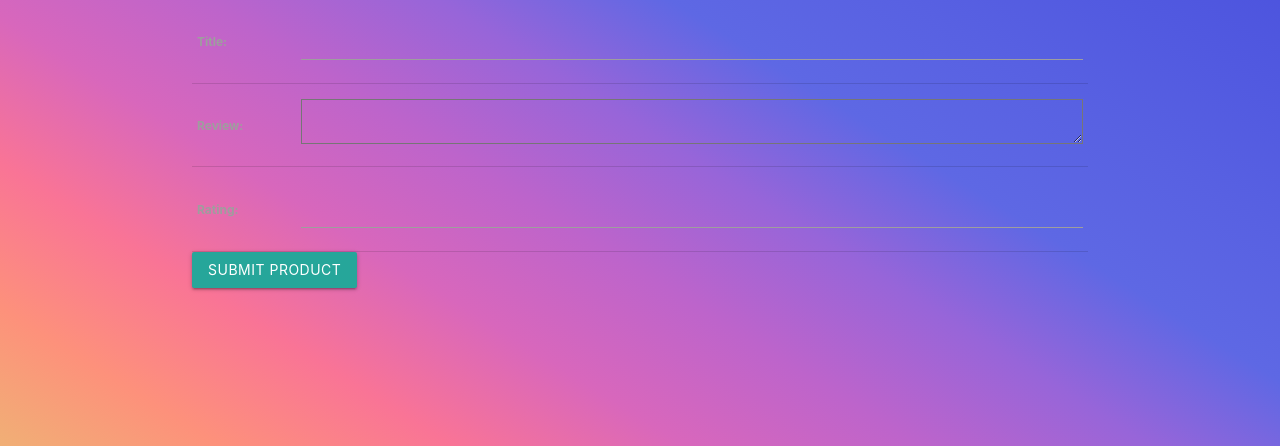
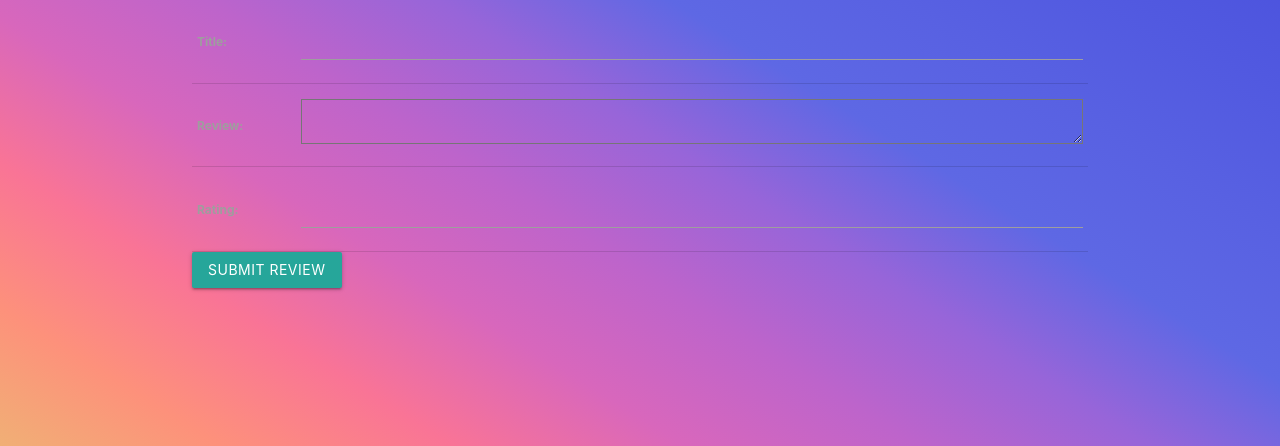
Before and after one commit to victordevera24/project-3, a Django app: template shopping_project/main_app/templates/main_app/review_form.html in a window 1280 px wide. Shown: the part 201-647 px from the top of the page. Run offline with Django 4.2, Linux system fonts and the light colour scheme; the template is opened without the code that fills it: values that come from a table or form of the project are taken from there, others are empty.

Commit message:
fixing add review typo

```diff
--- a/shopping_project/main_app/templates/main_app/review_form.html
+++ b/shopping_project/main_app/templates/main_app/review_form.html
@@ -11,6 +11,6 @@
     <table>
         {{ form.as_table }}
     </table>
-    <input type="submit" value="Submit product" class="btn">
+    <input type="submit" value="Submit Review" class="btn">
 </form>
 {% endblock %}
```
Also changed, not shown: shopping_project/main_app/migrations/0001_initial.py, shopping_project/main_app/migrations/0002_remove_store_user_store_user.py (deleted), shopping_project/main_app/migrations/0003_remove_store_user_store_user.py (deleted), shopping_project/main_app/migrations/0004_remove_store_user.py (deleted), shopping_project/main_app/migrations/0005_store_user.py (deleted).
